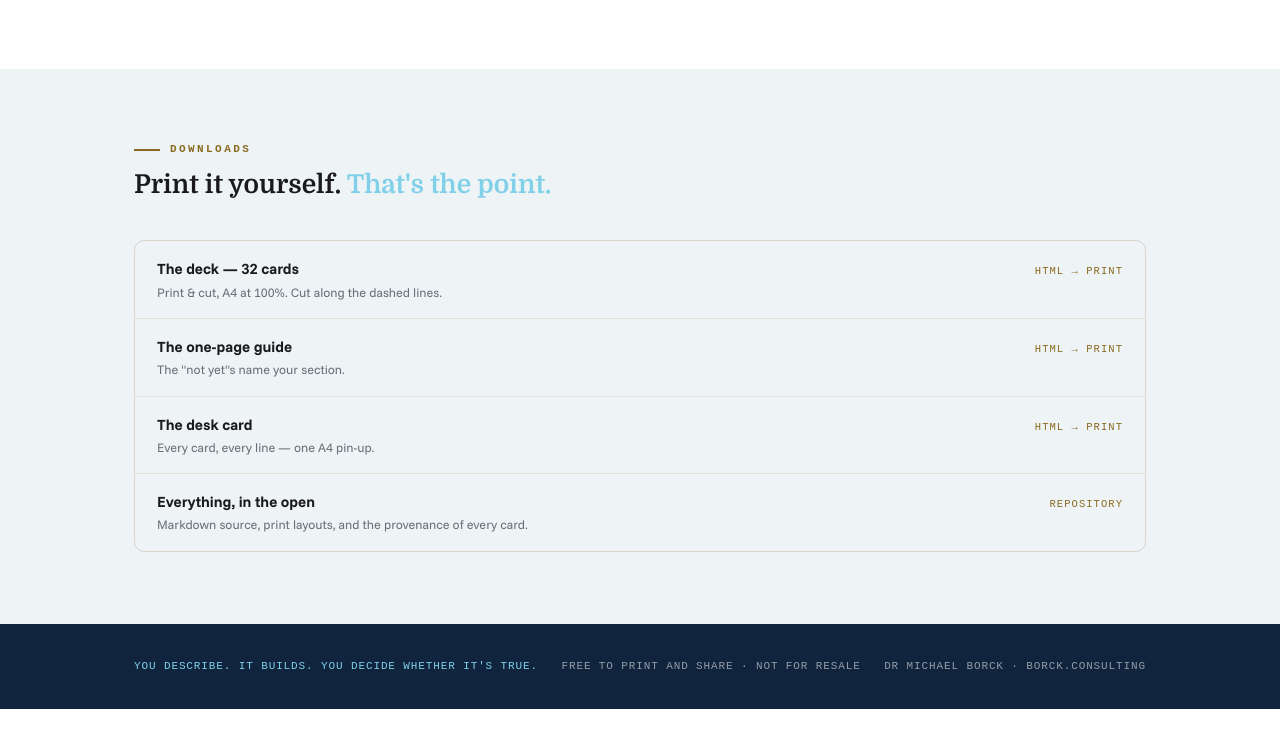
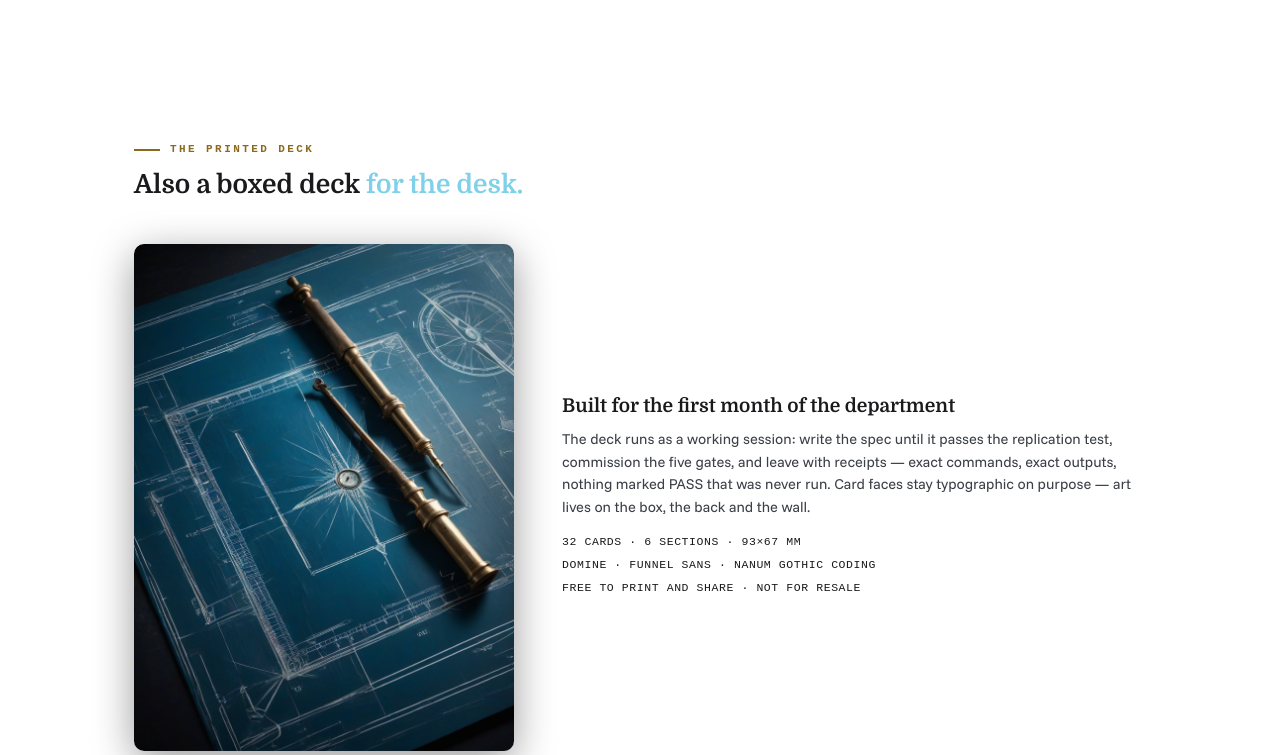
Before and after one commit to michael-borck/speak-software-deck, a plain HTML site: page index.html in a window 1280 px wide. Shown: the part 1462-2217 px from the top of the page. Before the commit the page ends 2171 px from the top, so only its background shows below. Drawn offline with Linux system fonts and the light colour scheme; a web font is replaced by a local one.

Commit message:
Wire hero art and boxed-deck section into landing

```diff
--- a/index.html
+++ b/index.html
@@ -17,6 +17,9 @@ h1,h2,h3{font-family:var(--serif);line-height:1.15}
 .kicker.dark{color:#8A6A1F}.kicker.dark::before{background:#8A6A1F}
 .wrap{max-width:1060px;margin:0 auto;padding:0 24px}
 .hero{position:relative;background:var(--bg);color:#fff;overflow:hidden}
+.hero .bg{position:absolute;inset:0;background:url('assets/art/banner.png') center/cover;opacity:.42}
+.hero .bg::after{content:"";position:absolute;inset:0;background:linear-gradient(90deg,rgba(8,20,32,.96) 0%,rgba(8,20,32,.7) 48%,rgba(8,20,32,.25) 100%)}
+.hero .wrap{position:relative;z-index:1}
 .hero .wrap{position:relative;padding:110px 24px 120px;max-width:1060px}
 .hero h1{font-size:clamp(30px,4.6vw,46px);margin:14px 0 0}
 .hero h1 em{font-style:normal;color:var(--gold)}
@@ -42,6 +45,12 @@ section.alt{background:var(--paper)}
 .step .n{font-family:var(--serif);font-size:30px;color:var(--gold);font-weight:700}
 .step h3{font-size:16px;margin:6px 0 6px}
 .step p{font-size:13.5px;color:#4B5157}
+.split{display:grid;grid-template-columns:minmax(240px,380px) 1fr;gap:48px;align-items:center;margin-top:44px}
+.split img{width:100%;border-radius:10px;display:block;box-shadow:0 10px 40px rgba(0,0,0,.4)}
+.split h3{font-size:19px;margin:0 0 10px}
+.split p{font-size:14.5px;color:#3B3F46;margin:0 0 12px}
+.split .facts{font-family:var(--mono);font-size:11.5px;letter-spacing:.05em;color:var(--faint);line-height:2;text-transform:uppercase}
+@media(max-width:800px){.split{grid-template-columns:1fr}}
 .dl{margin-top:40px;border:1px solid #D8D4CA;border-radius:10px;overflow:hidden}
 .dl a{display:flex;justify-content:space-between;align-items:baseline;gap:16px;padding:16px 22px;text-decoration:none;color:var(--ink);border-bottom:1px solid #E4E1D8}
 .dl a:last-child{border-bottom:0}
@@ -53,7 +62,7 @@ footer{background:var(--bg);color:rgba(255,255,255,.55);padding:34px 0}
 footer .wrap{display:flex;justify-content:space-between;gap:16px;flex-wrap:wrap;font-family:var(--mono);font-size:11px;letter-spacing:.08em;text-transform:uppercase}
 footer .tag{color:var(--gold)}
 </style></head><body>
-<div class="hero"><div class="wrap">
+<div class="hero"><div class="bg"></div><div class="wrap">
 <div class="kicker">A free deck of moves</div>
 <h1>You describe. It builds.<br><em>You decide whether it's true.</em></h1>
 <p class="lede">Thirty-two cards for the mini CEO of a department of one: <b>brief</b> with specifications that pass the replication test, <b>verify</b> with receipts, <b>guard</b> with gates that run themselves, exercise <b>taste</b>, and <b>run</b> the department at scale.</p>
@@ -73,6 +82,21 @@ footer .tag{color:var(--gold)}
 <h2 class="lead">Deal it. <em>Work it. Commit to three.</em></h2>
 <div class="pair"><div class="step"><div class="n">1</div><h3>Brief the department</h3><p>Write the spec first. It passes the replication test when a stranger, with only the document, would build what you meant.</p></div><div class="step"><div class="n">2</div><h3>Commission the guardrails</h3><p>Five gates — style, behaviour, coverage, forgotten promises, change-size — built by the agent, wired to run without you.</p></div><div class="step"><div class="n">3</div><h3>Decide whether it's true</h3><p>Receipts for every check, one spot-check at random, and a written position on what is still good enough.</p></div></div>
 </div></section>
+<section>
+  <div class="wrap">
+    <div class="kicker dark">The printed deck</div>
+    <h2 class="lead">Also a boxed deck <em>for the desk.</em></h2>
+    <div class="split">
+      <img src="assets/art/cover.png" alt="The Speak Software Deck box art: a blueprint with drafting compass under a cool lamp">
+      <div>
+        <h3>Built for the first month of the department</h3>
+        <p>The deck runs as a working session: write the spec until it passes the replication test, commission the five gates, and leave with receipts — exact commands, exact outputs, nothing marked PASS that was never run. Card faces stay typographic on purpose — art lives on the box, the back and the wall.</p>
+        <div class="facts">32 cards · 6 sections · 93×67 mm<br>Domine · Funnel Sans · Nanum Gothic Coding<br>Free to print and share · not for resale</div>
+      </div>
+    </div>
+  </div>
+</section>
+
 <section class="alt" id="download"><div class="wrap">
 <div class="kicker dark">Downloads</div>
 <h2 class="lead">Print it yourself. <em>That's the point.</em></h2>
```
